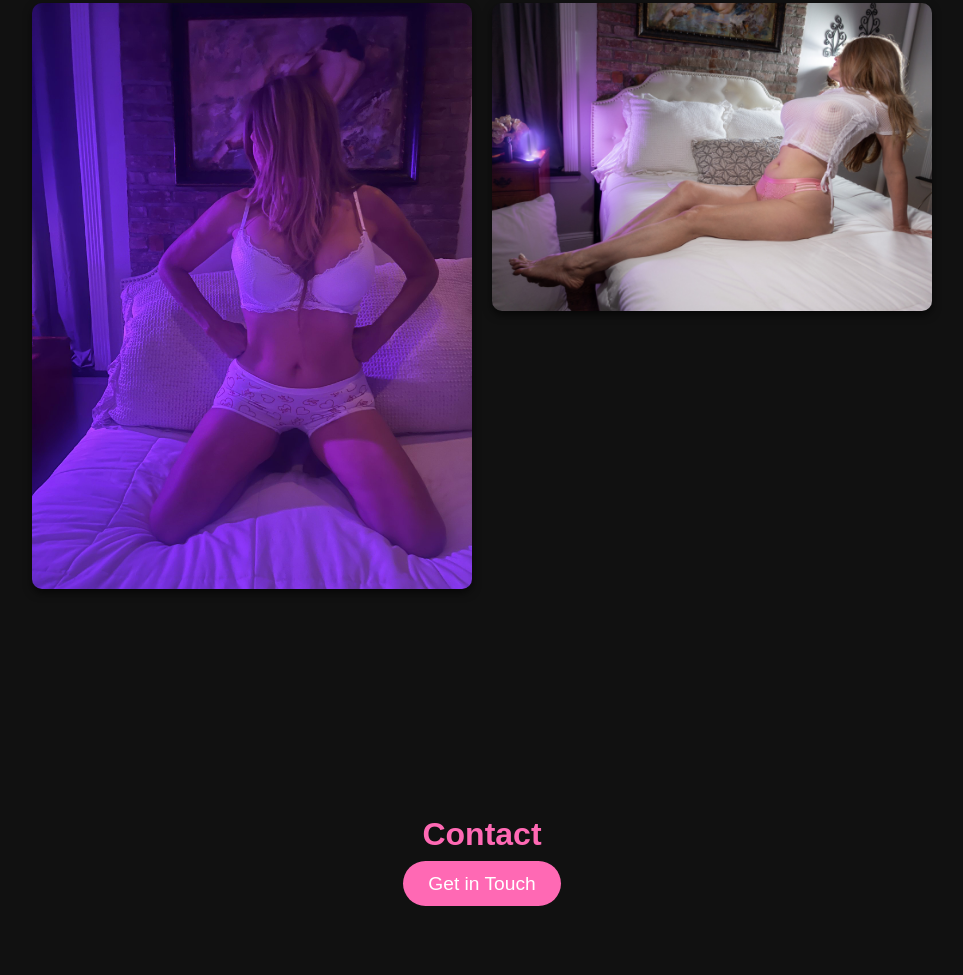
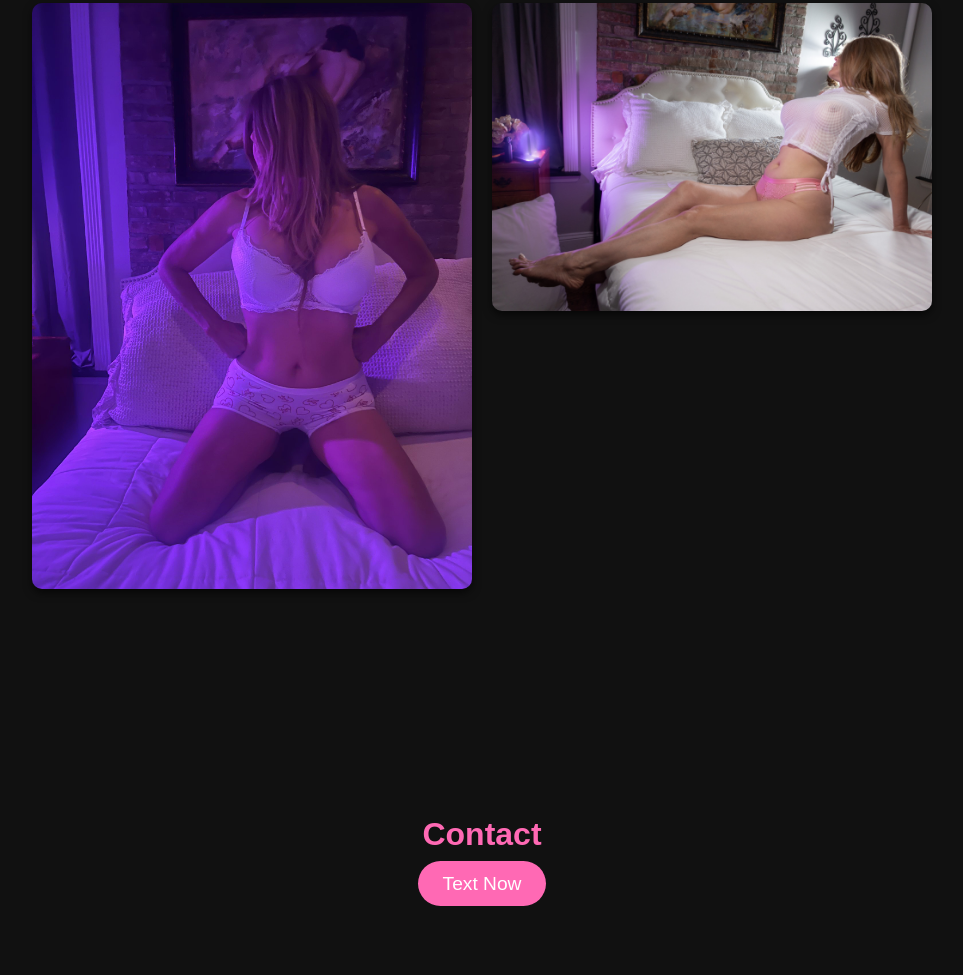
Before and after one commit to llanotesting1/LanaBodyrubsNYC, a plain HTML site: page index.html in a window 1280 px wide. Shown: the part 1387-2362 px from the top of the page, without its empty margins (158-1121 px from the left). Drawn offline with Linux system fonts and the light colour scheme.

Commit message:
Update index.html

```diff
--- a/index.html
+++ b/index.html
@@ -154,7 +154,7 @@
   <!-- Contact Section -->
   <section id="contact" class="contact">
     <h2>Contact</h2>
-    <a href="tel:+19172799388" class="btn">Get in Touch</a>
+    <a href="tel:+19172799388" class="btn">Text Now</a>
   </section>
 </body>
 </html>
```
